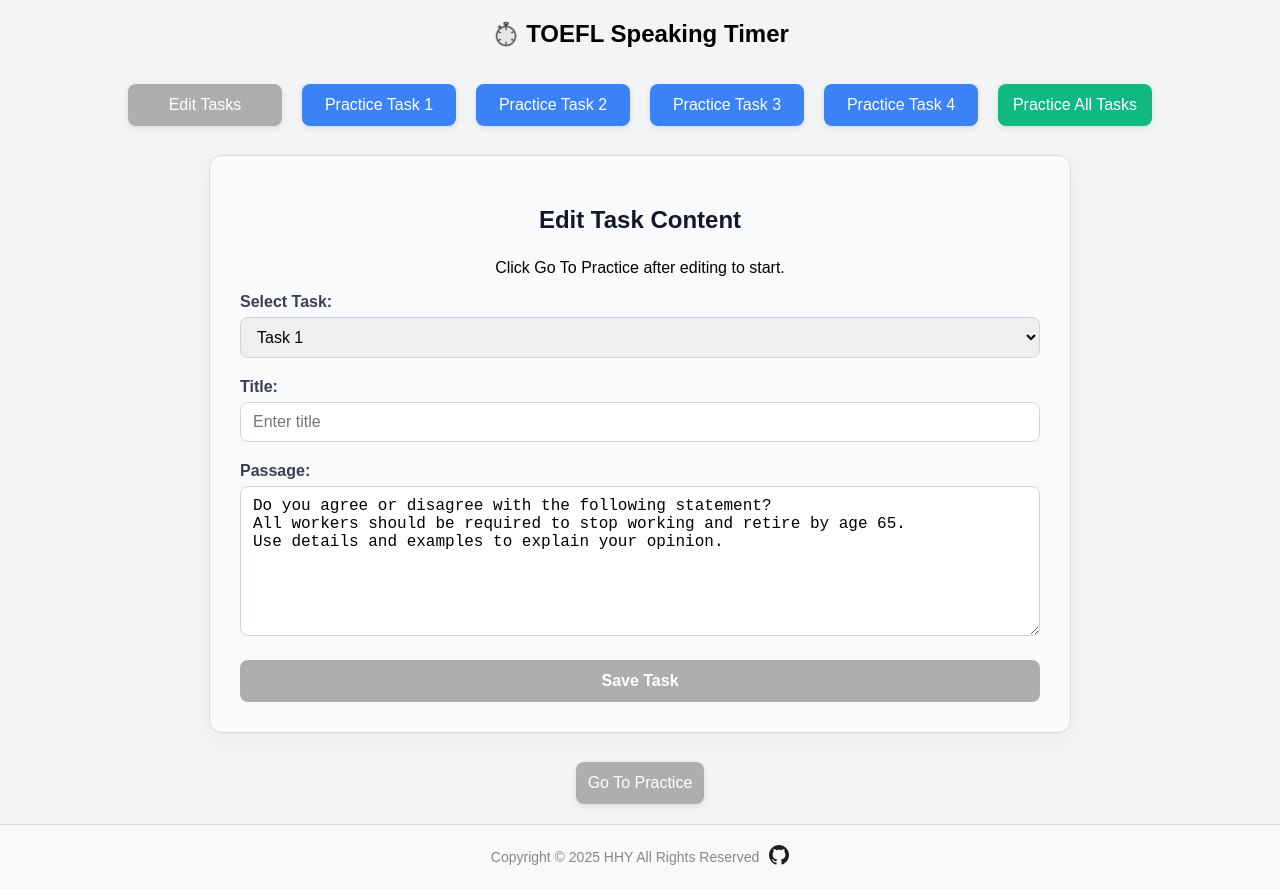
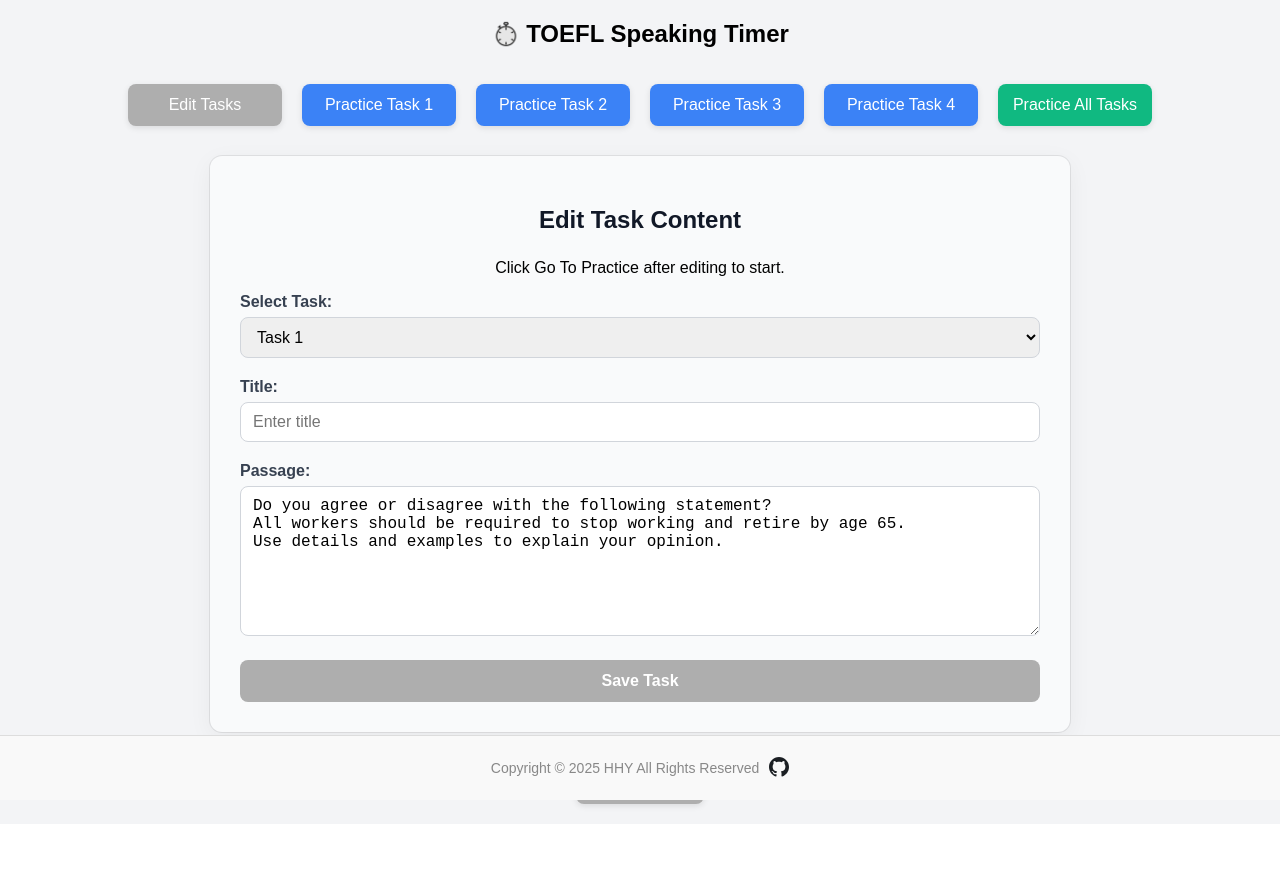
Before and after one commit to Yu-1223/Toefl-Speaking-Timer, a React (Create React App) app: page / in a window 1280 px wide. After the commit the page ends 824 px from the top, so only its background shows below. Built offline with nearby package versions, Linux system fonts and the light colour scheme.

Commit message:
Update App.css

```diff
--- a/src/App.css
+++ b/src/App.css
@@ -173,6 +173,7 @@
 }
 
 .footer {
+  position: fixed; /* Fixes it to the viewport */
   bottom: 0; /* Aligns to bottom */
   left: 0;
   width: 100%; /* Stretches across */
```
